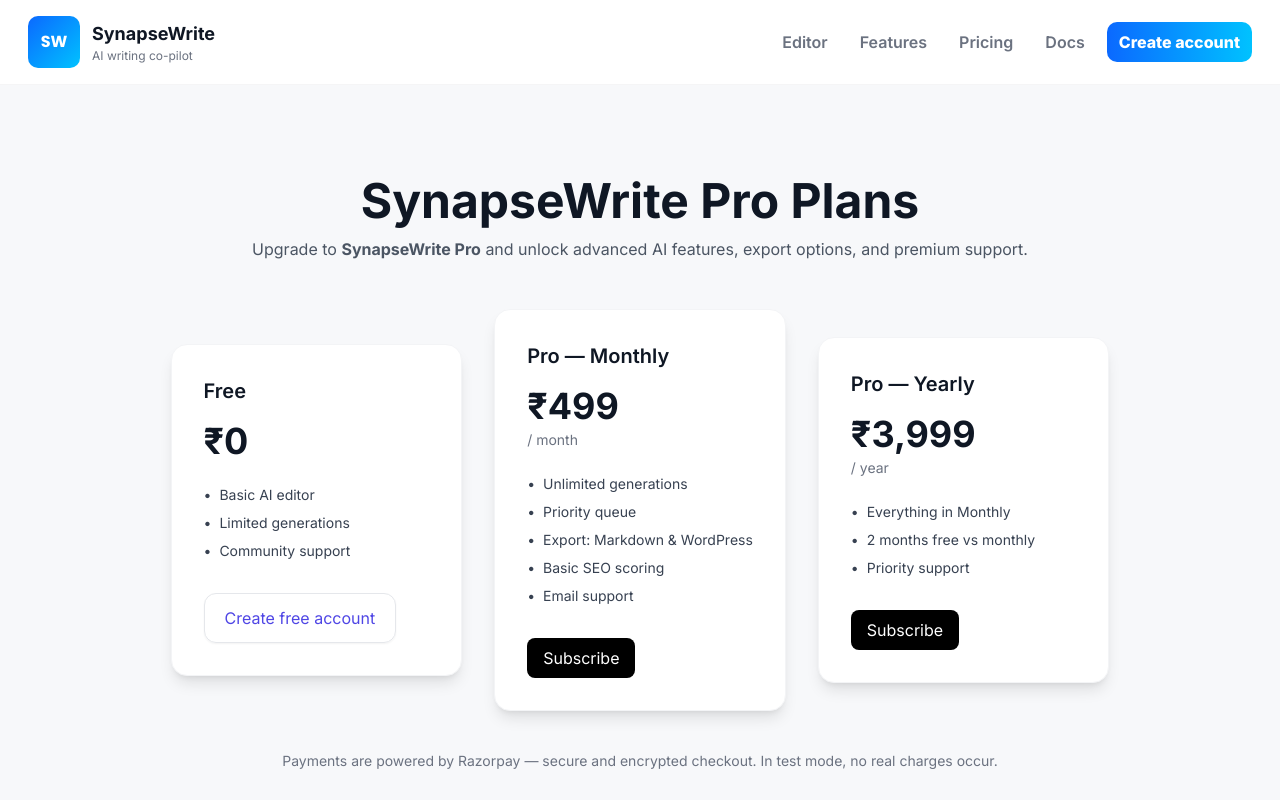
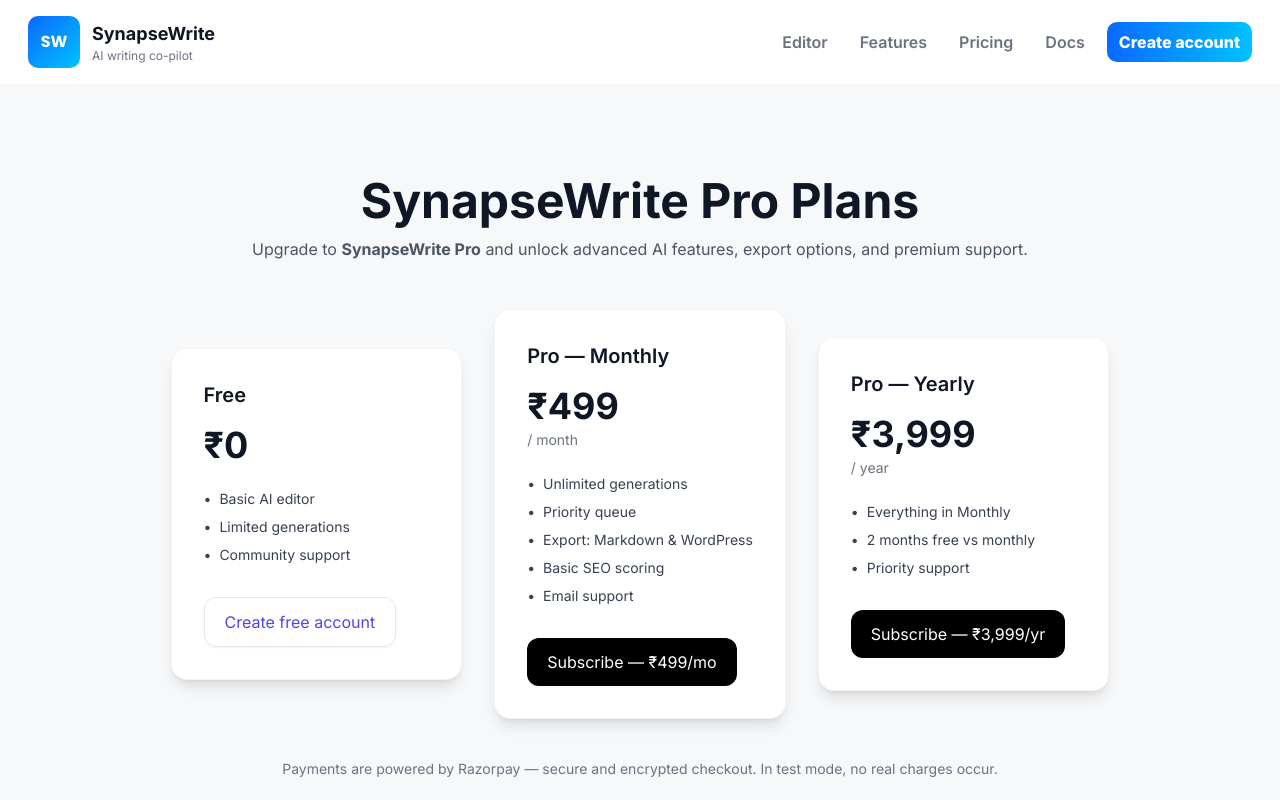
Before and after one commit to inpursuitsol/synapsewrite, a Next.js app: page /pricing in a window 1280 px wide. Shown: the top 800 px of the page. Built offline with nearby package versions, Linux system fonts and the light colour scheme.

Commit message:
Update RazorpayCheckoutButton.jsx

```diff
--- a/components/RazorpayCheckoutButton.jsx
+++ b/components/RazorpayCheckoutButton.jsx
@@ -2,22 +2,40 @@
 import Script from "next/script";
 import { useCallback } from "react";
 
-export default function RazorpayCheckoutButton({ amountPaise = 9900, planName = "Pro Monthly" }) {
+/**
+ * Props supported:
+ * - plan: "pro-monthly" | "pro-yearly"
+ * - label: string (button text)
+ * - amountPaise?: number (overrides plan amount)
+ * - planName?: string (overrides mapped name)
+ */
+export default function RazorpayCheckoutButton({
+  plan,
+  label = "Subscribe",
+  amountPaise,
+  planName,
+}) {
+  // Map your plan ids to paise + display name
+  const map = {
+    "pro-monthly": { amountPaise: 49900, planName: "Pro Monthly — ₹499" },
+    "pro-yearly":  { amountPaise: 399900, planName: "Pro Yearly — ₹3,999" },
+  };
+
+  const resolvedAmount = amountPaise ?? map[plan]?.amountPaise ?? 9900;
+  const resolvedName   = planName ?? map[plan]?.planName ?? "Pro Plan";
+
   const handleClick = useCallback(async () => {
+    // 1) Create order on our server
     const res = await fetch("/api/checkout/subscription", {
       method: "POST",
       headers: { "content-type": "application/json" },
-      body: JSON.stringify({ amount: amountPaise, currency: "INR" }),
+      body: JSON.stringify({ amount: resolvedAmount, currency: "INR" }),
     });
 
     const text = await res.text();
     if (!res.ok) {
-      try {
-        const data = JSON.parse(text);
-        alert(data?.error || "Could not create order.");
-      } catch {
-        alert(text || "Could not create order.");
-      }
+      try { alert(JSON.parse(text)?.error || "Could not create order."); }
+      catch { alert(text || "Could not create order."); }
       return;
     }
 
@@ -25,25 +43,26 @@ export default function RazorpayCheckoutButton({ amountPaise = 9900, planName =
     const key = process.env.NEXT_PUBLIC_RAZORPAY_KEY_ID;
     if (!key) return alert("Missing NEXT_PUBLIC_RAZORPAY_KEY_ID");
 
+    // 2) Open Razorpay with order_id
     // eslint-disable-next-line no-undef
     const rzp = new window.Razorpay({
       key,
       order_id: order.id,
       name: "SynapseWrite",
-      description: planName,
+      description: resolvedName,
       theme: { color: "#0f172a" },
       handler: () => (window.location.href = "/thank-you"),
     });
 
     rzp.on("payment.failed", () => alert("Payment Failed. Please try again."));
     rzp.open();
-  }, [amountPaise, planName]);
+  }, [resolvedAmount, resolvedName]);
 
   return (
     <>
       <Script src="https://checkout.razorpay.com/v1/checkout.js" strategy="lazyOnload" />
-      <button onClick={handleClick} className="bg-black text-white px-4 py-2 rounded-lg">
-        Subscribe
+      <button onClick={handleClick} className="bg-black text-white px-5 py-3 rounded-xl">
+        {label}
       </button>
     </>
   );
```
